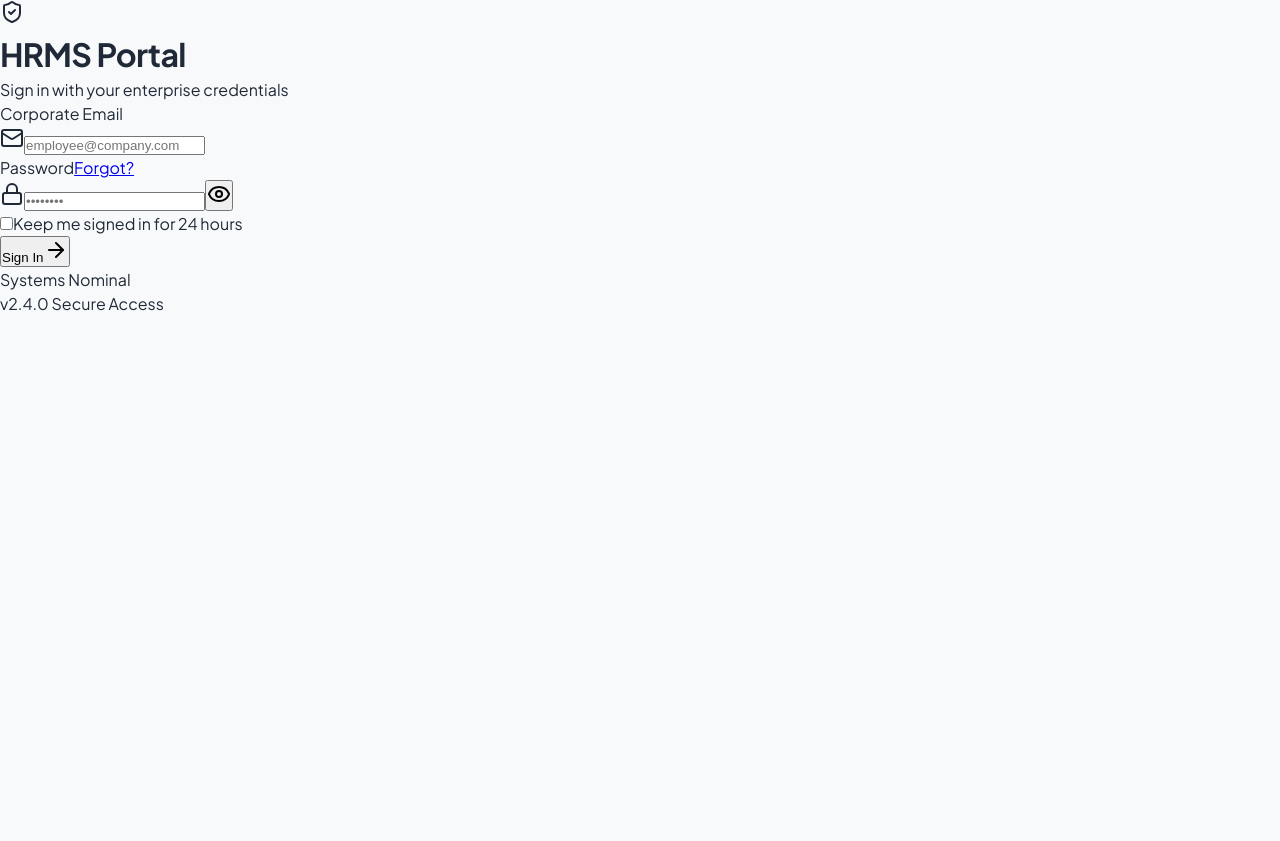
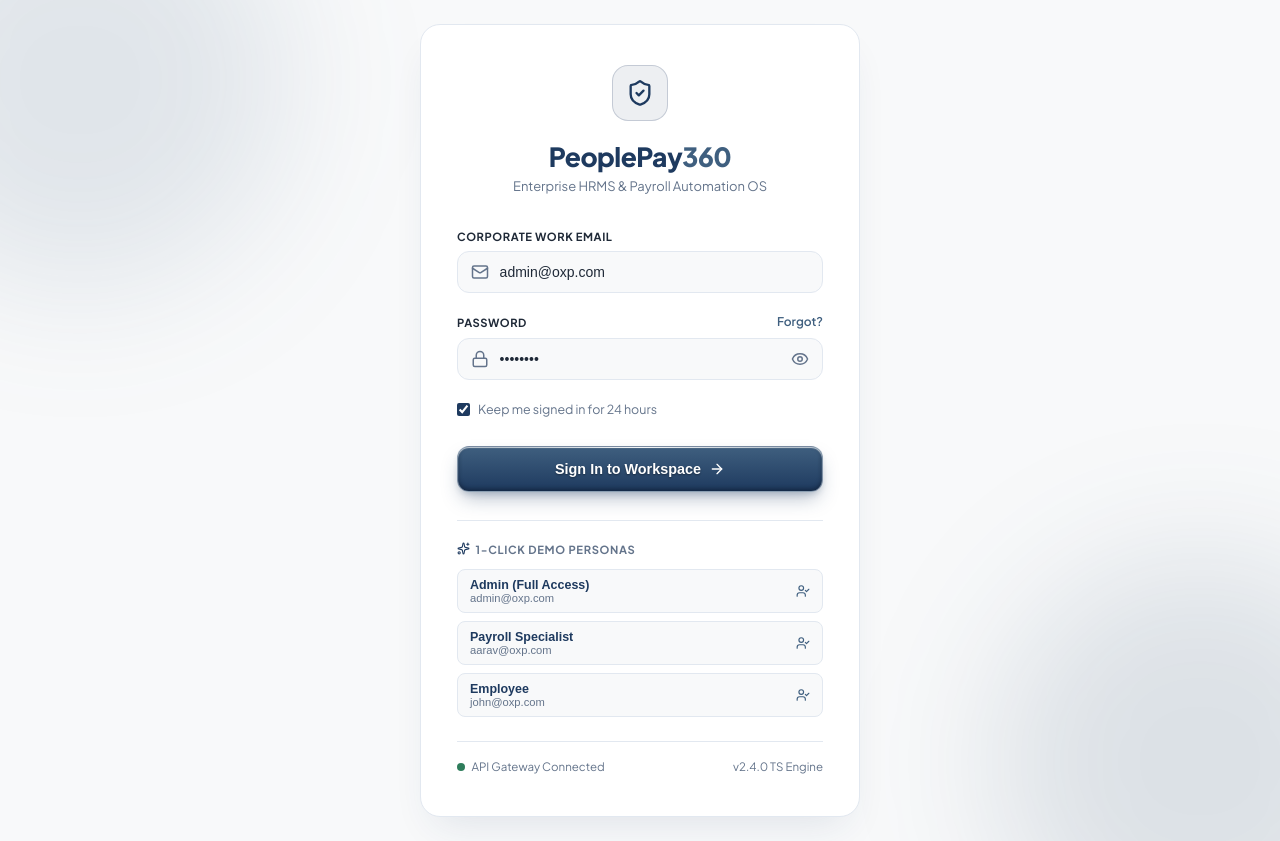
Before and after one commit to TinaKhatri28/PeoplePay360, a React (Vite) app in the folder frontend/: page / in a window 1280 px wide. Before the commit the page ends 800 px from the top, so only its background shows below. Built offline with nearby package versions, Linux system fonts and the light colour scheme; the HTML template or start-up script is replaced by a standard one.

Commit message:
fix(login): restore inline styled 3D glassmorphism layout and full authentication hook integration

```diff
--- a/frontend/src/components/LoginView.tsx
+++ b/frontend/src/components/LoginView.tsx
@@ -1,126 +1,430 @@
-import React, { useState } from 'react';
-import { Mail, Lock, Eye, EyeOff, ShieldCheck, ArrowRight } from 'lucide-react';
+import React, { useState, FormEvent } from 'react';
+import { Mail, Lock, Eye, EyeOff, ShieldCheck, ArrowRight, Sparkles, UserCheck, AlertCircle } from 'lucide-react';
+import { useAuth, DEMO_USERS } from '../context/AuthContext';
 
-export default function HRMSLogin(): React.JSX.Element {
-  const [email, setEmail] = useState<string>('');
-  const [password, setPassword] = useState<string>('');
+export default function LoginView(): React.JSX.Element {
+  const { login } = useAuth();
+  const [email, setEmail] = useState<string>('admin@oxp.com');
+  const [password, setPassword] = useState<string>('admin123');
   const [showPassword, setShowPassword] = useState<boolean>(false);
-  const [rememberMe, setRememberMe] = useState<boolean>(false);
+  const [rememberMe, setRememberMe] = useState<boolean>(true);
+  const [error, setError] = useState<string | null>(null);
+  const [submitting, setSubmitting] = useState<boolean>(false);
 
-  const handleSubmit = (e: React.FormEvent<HTMLFormElement>): void => {
+  const colors = {
+    primary: '#1E3A5F',
+    secondary: '#3F5F7F',
+    bg: '#F8F9FA',
+    card: '#FFFFFF',
+    text: '#1F2937',
+    muted: '#64748B',
+    success: '#2E7D5B',
+    error: '#B42318',
+    border: '#E2E8F0',
+  };
+
+  const handleFormSubmit = async (e: FormEvent<HTMLFormElement>) => {
     e.preventDefault();
-    // Handle enterprise authentication
+    setError(null);
+    setSubmitting(true);
+    try {
+      await login(email, password);
+    } catch (err: any) {
+      setError(err.message || 'Invalid corporate credentials');
+    } finally {
+      setSubmitting(false);
+    }
+  };
+
+  const handleDemoLogin = async (demoEmail: string, demoPass: string) => {
+    setEmail(demoEmail);
+    setPassword(demoPass);
+    setError(null);
+    setSubmitting(true);
+    try {
+      await login(demoEmail, demoPass);
+    } catch (err: any) {
+      setError(err.message || 'Failed to authenticate demo user');
+    } finally {
+      setSubmitting(false);
+    }
   };
 
   return (
-    <div className="relative min-h-screen w-full flex items-center justify-center bg-[#F8F9FA] p-4 overflow-hidden text-[#1F2937] font-sans antialiased">
-      {/* Subtle Background Glows */}
-      <div className="absolute -top-32 -left-32 w-96 h-96 bg-[#3F5F7F]/10 rounded-full blur-3xl pointer-events-none" />
-      <div className="absolute -bottom-32 -right-32 w-96 h-96 bg-[#1E3A5F]/10 rounded-full blur-3xl pointer-events-none" />
+    <div
+      style={{
+        minHeight: '100vh',
+        width: '100%',
+        display: 'flex',
+        alignItems: 'center',
+        justifyContent: 'center',
+        backgroundColor: colors.bg,
+        fontFamily: 'Plus Jakarta Sans, system-ui, sans-serif',
+        padding: '1.5rem',
+        position: 'relative',
+        overflow: 'hidden',
+        boxSizing: 'border-box',
+      }}
+    >
+      {/* Background Ambient Glows */}
+      <div
+        style={{
+          position: 'absolute',
+          top: '-8rem',
+          left: '-8rem',
+          width: '26rem',
+          height: '26rem',
+          borderRadius: '9999px',
+          backgroundColor: 'rgba(63, 95, 127, 0.12)',
+          filter: 'blur(70px)',
+          pointerEvents: 'none',
+        }}
+      />
+      <div
+        style={{
+          position: 'absolute',
+          bottom: '-8rem',
+          right: '-8rem',
+          width: '26rem',
+          height: '26rem',
+          borderRadius: '9999px',
+          backgroundColor: 'rgba(30, 58, 95, 0.12)',
+          filter: 'blur(70px)',
+          pointerEvents: 'none',
+        }}
+      />
 
-      {/* Login Card */}
-      <div className="relative w-full max-w-md bg-[#FFFFFF] rounded-2xl border border-[#E2E8F0] p-8 md:p-10 shadow-[0_20px_40px_-15px_rgba(30,58,95,0.08)] z-10">
+      {/* Main Login Card */}
+      <div
+        style={{
+          position: 'relative',
+          width: '100%',
+          maxWidth: '440px',
+          backgroundColor: colors.card,
+          borderRadius: '1.25rem',
+          border: `1px solid ${colors.border}`,
+          padding: '2.5rem 2.25rem',
+          boxShadow: '0 20px 40px -15px rgba(30, 58, 95, 0.12)',
+          zIndex: 10,
+          boxSizing: 'border-box',
+        }}
+      >
         {/* Brand Header */}
-        <div className="flex flex-col items-center text-center mb-8">
-          <div className="flex h-12 w-12 items-center justify-center rounded-2xl bg-[#F8F9FA] border border-[#E2E8F0] shadow-inner mb-4">
-            <ShieldCheck className="h-6 w-6 text-[#1E3A5F]" />
+        <div style={{ textAlign: 'center', marginBottom: '2rem' }}>
+          <div
+            style={{
+              display: 'inline-flex',
+              alignItems: 'center',
+              justifyContent: 'center',
+              width: '3.5rem',
+              height: '3.5rem',
+              borderRadius: '1rem',
+              backgroundColor: 'rgba(30, 58, 95, 0.08)',
+              border: `1px solid rgba(30, 58, 95, 0.2)`,
+              marginBottom: '1rem',
+            }}
+          >
+            <ShieldCheck size={28} color={colors.primary} />
           </div>
-          <h1 className="text-2xl font-bold tracking-tight text-[#1E3A5F]">HRMS Portal</h1>
-          <p className="text-xs text-[#64748B] mt-1">Sign in with your enterprise credentials</p>
+          <h1
+            style={{
+              fontSize: '1.65rem',
+              fontWeight: 800,
+              color: colors.primary,
+              margin: 0,
+              letterSpacing: '-0.02em',
+            }}
+          >
+            PeoplePay<span style={{ color: colors.secondary }}>360</span>
+          </h1>
+          <p style={{ fontSize: '0.8125rem', color: colors.muted, marginTop: '0.35rem', margin: 0 }}>
+            Enterprise HRMS & Payroll Automation OS
+          </p>
         </div>
 
+        {/* Error Alert */}
+        {error && (
+          <div
+            style={{
+              marginBottom: '1.25rem',
+              padding: '0.75rem 1rem',
+              borderRadius: '0.75rem',
+              backgroundColor: 'rgba(180, 35, 24, 0.08)',
+              border: `1px solid rgba(180, 35, 24, 0.25)`,
+              color: colors.error,
+              fontSize: '0.825rem',
+              display: 'flex',
+              alignItems: 'center',
+              gap: '0.5rem',
+            }}
+          >
+            <AlertCircle size={16} style={{ flexShrink: 0 }} />
+            <span>{error}</span>
+          </div>
+        )}
+
         {/* Form */}
-        <form onSubmit={handleSubmit} className="space-y-5">
+        <form onSubmit={handleFormSubmit} style={{ display: 'flex', flexDirection: 'column', gap: '1.25rem' }}>
           {/* Email Field */}
           <div>
-            <label className="block text-xs font-semibold text-[#1F2937] mb-1.5 uppercase tracking-wider">
-              Corporate Email
+            <label
+              style={{
+                display: 'block',
+                fontSize: '0.7rem',
+                fontWeight: 700,
+                color: colors.text,
+                textTransform: 'uppercase',
+                letterSpacing: '0.05em',
+                marginBottom: '0.4rem',
+              }}
+            >
+              Corporate Work Email
             </label>
-            <div className="relative flex items-center">
-              <Mail className="absolute left-3.5 h-4 w-4 text-[#64748B]" />
+            <div style={{ position: 'relative', display: 'flex', alignItems: 'center' }}>
+              <Mail
+                size={18}
+                color={colors.muted}
+                style={{ position: 'absolute', left: '0.875rem', pointerEvents: 'none' }}
+              />
               <input
                 type="email"
                 required
                 value={email}
-                onChange={(e: React.ChangeEvent<HTMLInputElement>) => setEmail(e.target.value)}
-                placeholder="employee@company.com"
-                className="w-full rounded-xl border border-[#E2E8F0] bg-[#F8F9FA] pl-10 pr-4 py-2.5 text-sm text-[#1F2937] placeholder-[#64748B]/70 outline-none transition duration-150 focus:border-[#3F5F7F] focus:bg-[#FFFFFF] focus:ring-3 focus:ring-[#3F5F7F]/15"
+                onChange={(e) => setEmail(e.target.value)}
+                placeholder="employee@oxp.com"
+                style={{
+                  width: '100%',
+                  padding: '0.75rem 0.875rem 0.75rem 2.6rem',
+                  borderRadius: '0.75rem',
+                  border: `1px solid ${colors.border}`,
+                  backgroundColor: colors.bg,
+                  fontSize: '0.875rem',
+                  color: colors.text,
+                  outline: 'none',
+                  boxSizing: 'border-box',
+                }}
               />
             </div>
           </div>
 
           {/* Password Field */}
           <div>
-            <div className="flex items-center justify-between mb-1.5">
-              <label className="block text-xs font-semibold text-[#1F2937] uppercase tracking-wider">
+            <div style={{ display: 'flex', justifyContent: 'space-between', alignItems: 'center', marginBottom: '0.4rem' }}>
+              <label
+                style={{
+                  fontSize: '0.7rem',
+                  fontWeight: 700,
+                  color: colors.text,
+                  textTransform: 'uppercase',
+                  letterSpacing: '0.05em',
+                  margin: 0,
+                }}
+              >
                 Password
               </label>
-              <a href="#" className="text-xs font-medium text-[#3F5F7F] hover:text-[#1E3A5F] transition">
+              <a
+                href="#forgot"
+                onClick={(e) => { e.preventDefault(); alert('For demo login, please click one of the quick persona buttons below.'); }}
+                style={{
+                  fontSize: '0.75rem',
+                  color: colors.secondary,
+                  textDecoration: 'none',
+                  fontWeight: 600,
+                }}
+              >
                 Forgot?
               </a>
             </div>
-            <div className="relative flex items-center">
-              <Lock className="absolute left-3.5 h-4 w-4 text-[#64748B]" />
+            <div style={{ position: 'relative', display: 'flex', alignItems: 'center' }}>
+              <Lock
+                size={18}
+                color={colors.muted}
+                style={{ position: 'absolute', left: '0.875rem', pointerEvents: 'none' }}
+              />
               <input
                 type={showPassword ? 'text' : 'password'}
                 required
                 value={password}
-                onChange={(e: React.ChangeEvent<HTMLInputElement>) => setPassword(e.target.value)}
+                onChange={(e) => setPassword(e.target.value)}
                 placeholder="••••••••"
-                className="w-full rounded-xl border border-[#E2E8F0] bg-[#F8F9FA] pl-10 pr-10 py-2.5 text-sm text-[#1F2937] placeholder-[#64748B]/70 outline-none transition duration-150 focus:border-[#3F5F7F] focus:bg-[#FFFFFF] focus:ring-3 focus:ring-[#3F5F7F]/15"
+                style={{
+                  width: '100%',
+                  padding: '0.75rem 2.6rem 0.75rem 2.6rem',
+                  borderRadius: '0.75rem',
+                  border: `1px solid ${colors.border}`,
+                  backgroundColor: colors.bg,
+                  fontSize: '0.875rem',
+                  color: colors.text,
+                  outline: 'none',
+                  boxSizing: 'border-box',
+                }}
               />
               <button
                 type="button"
                 onClick={() => setShowPassword(!showPassword)}
-                className="absolute right-3.5 text-[#64748B] hover:text-[#1F2937] transition focus:outline-none"
+                style={{
+                  position: 'absolute',
+                  right: '0.875rem',
+                  background: 'none',
+                  border: 'none',
+                  cursor: 'pointer',
+                  padding: 0,
+                  display: 'flex',
+                  alignItems: 'center',
+                }}
               >
-                {showPassword ? <EyeOff className="h-4 w-4" /> : <Eye className="h-4 w-4" />}
+                {showPassword ? <EyeOff size={18} color={colors.muted} /> : <Eye size={18} color={colors.muted} />}
               </button>
             </div>
           </div>
 
           {/* Remember Me */}
-          <div className="flex items-center">
+          <div style={{ display: 'flex', alignItems: 'center', gap: '0.5rem' }}>
             <input
-              id="remember-me"
+              id="remember"
               type="checkbox"
               checked={rememberMe}
-              onChange={(e: React.ChangeEvent<HTMLInputElement>) => setRememberMe(e.target.checked)}
-              className="h-4 w-4 rounded border-[#E2E8F0] accent-[#1E3A5F] cursor-pointer"
+              onChange={(e) => setRememberMe(e.target.checked)}
+              style={{ cursor: 'pointer', accentColor: colors.primary }}
             />
-            <label htmlFor="remember-me" className="ml-2 text-xs text-[#64748B] cursor-pointer select-none">
+            <label htmlFor="remember" style={{ fontSize: '0.78rem', color: colors.muted, cursor: 'pointer' }}>
               Keep me signed in for 24 hours
             </label>
           </div>
 
           {/* 3D Crystal Deep Navy Button */}
-          <div className="pt-2">
+          <div style={{ paddingTop: '0.5rem' }}>
             <button
               type="submit"
-              className="group relative w-full overflow-hidden rounded-xl border border-white/20 py-3 px-6 transition-all duration-150 active:translate-y-0.5 cursor-pointer bg-gradient-to-b from-[#3F5F7F]/95 to-[#1E3A5F] shadow-[inset_0_1px_1px_rgba(255,255,255,0.6),inset_0_-2px_4px_rgba(10,20,35,0.5),0_10px_20px_-5px_rgba(30,58,95,0.35),0_4px_6px_-2px_rgba(30,58,95,0.2)] hover:from-[#4B7095] hover:to-[#1E3A5F] hover:shadow-[inset_0_1px_2px_rgba(255,255,255,0.8),inset_0_-2px_4px_rgba(10,20,35,0.6),0_14px_26px_-4px_rgba(30,58,95,0.45)]"
+              disabled={submitting}
+              style={{
+                position: 'relative',
+                width: '100%',
+                padding: '0.85rem 1.5rem',
+                borderRadius: '0.75rem',
+                border: '1px solid rgba(255, 255, 255, 0.4)',
+                background: `linear-gradient(180deg, #3F5F7F 0%, #1E3A5F 100%)`,
+                boxShadow: `
+                  inset 0 1px 1px rgba(255, 255, 255, 0.7),
+                  inset 0 -2px 4px rgba(10, 20, 35, 0.5),
+                  0 10px 20px -5px rgba(30, 58, 95, 0.35),
+                  0 4px 6px -2px rgba(30, 58, 95, 0.2)
+                `,
+                color: '#FFFFFF',
+                fontSize: '0.9rem',
+                fontWeight: 700,
+                cursor: submitting ? 'wait' : 'pointer',
+                overflow: 'hidden',
+                display: 'flex',
+                alignItems: 'center',
+                justifyContent: 'center',
+                gap: '0.5rem',
+                transition: 'transform 0.1s ease',
+              }}
+              onMouseDown={(e) => (e.currentTarget.style.transform = 'translateY(1px)')}
+              onMouseUp={(e) => (e.currentTarget.style.transform = 'translateY(0px)')}
             >
-              {/* Specular Light Bar */}
-              <div className="absolute top-0 inset-x-4 h-[1px] bg-gradient-to-r from-transparent via-white/70 to-transparent pointer-events-none" />
-
-              {/* Shimmer Overlay */}
-              <div className="absolute inset-0 bg-gradient-to-t from-black/10 via-transparent to-white/10 opacity-60 group-hover:opacity-100 transition-opacity pointer-events-none" />
-
-              {/* Label */}
-              <span className="relative z-10 flex items-center justify-center gap-2 text-sm font-semibold tracking-wide text-white drop-shadow-[0_1px_2px_rgba(0,0,0,0.4)]">
-                Sign In
-                <ArrowRight className="h-4 w-4 transition-transform group-hover:translate-x-0.5" />
+              <span
+                style={{
+                  position: 'absolute',
+                  top: 0,
+                  left: '10%',
+                  right: '10%',
+                  height: '1px',
+                  background: 'linear-gradient(90deg, transparent, rgba(255,255,255,0.85), transparent)',
+                  pointerEvents: 'none',
+                }}
+              />
+              <span style={{ textShadow: '0 1px 2px rgba(0, 0, 0, 0.4)' }}>
+                {submitting ? 'Authenticating...' : 'Sign In to Workspace'}
               </span>
+              <ArrowRight size={16} />
             </button>
           </div>
         </form>
 
-        {/* System Status Footer */}
-        <div className="mt-8 border-t border-[#E2E8F0] pt-4 flex items-center justify-between text-[11px] text-[#64748B]">
-          <div className="flex items-center gap-1.5">
-            <span className="h-2 w-2 rounded-full bg-[#2E7D5B] inline-block" />
-            <span>Systems Nominal</span>
+        {/* Demo Quick Logins */}
+        <div style={{ marginTop: '1.75rem', paddingTop: '1.25rem', borderTop: `1px solid ${colors.border}` }}>
+          <div style={{
+            fontSize: '0.7rem',
+            fontWeight: 700,
+            color: colors.muted,
+            textTransform: 'uppercase',
+            letterSpacing: '0.06em',
+            marginBottom: '0.75rem',
+            display: 'flex',
+            alignItems: 'center',
+            gap: '0.35rem',
+          }}>
+            <Sparkles size={13} color={colors.primary} />
+            <span>1-Click Demo Personas</span>
           </div>
-          <span>v2.4.0 Secure Access</span>
+
+          <div style={{ display: 'flex', flexDirection: 'column', gap: '0.5rem' }}>
+            {DEMO_USERS.map((demo) => (
+              <button
+                key={demo.email}
+                type="button"
+                onClick={() => handleDemoLogin(demo.email, demo.password)}
+                style={{
+                  display: 'flex',
+                  alignItems: 'center',
+                  justifyContent: 'space-between',
+                  padding: '0.5rem 0.75rem',
+                  borderRadius: '0.5rem',
+                  backgroundColor: colors.bg,
+                  border: `1px solid ${colors.border}`,
+                  color: colors.text,
+                  fontSize: '0.78rem',
+                  cursor: 'pointer',
+                  transition: 'all 0.15s ease',
+                  textAlign: 'left',
+                }}
+                onMouseEnter={(e) => {
+                  e.currentTarget.style.borderColor = colors.primary;
+                  e.currentTarget.style.backgroundColor = 'rgba(30, 58, 95, 0.05)';
+                }}
+                onMouseLeave={(e) => {
+                  e.currentTarget.style.borderColor = colors.border;
+                  e.currentTarget.style.backgroundColor = colors.bg;
+                }}
+              >
+                <div>
+                  <div style={{ fontWeight: 700, color: colors.primary }}>{demo.role}</div>
+                  <div style={{ fontSize: '0.7rem', color: colors.muted }}>{demo.email}</div>
+                </div>
+                <UserCheck size={14} color={colors.secondary} />
+              </button>
+            ))}
+          </div>
+        </div>
+
+        {/* Footer */}
+        <div
+          style={{
+            marginTop: '1.5rem',
+            paddingTop: '1rem',
+            borderTop: `1px solid ${colors.border}`,
+            display: 'flex',
+            justifyContent: 'space-between',
+            alignItems: 'center',
+            fontSize: '0.72rem',
+            color: colors.muted,
+          }}
+        >
+          <div style={{ display: 'flex', alignItems: 'center', gap: '0.4rem' }}>
+            <span
+              style={{
+                width: '0.5rem',
+                height: '0.5rem',
+                borderRadius: '50%',
+                backgroundColor: colors.success,
+                display: 'inline-block',
+              }}
+            />
+            <span>API Gateway Connected</span>
+          </div>
+          <span>v2.4.0 TS Engine</span>
         </div>
       </div>
     </div>
```
